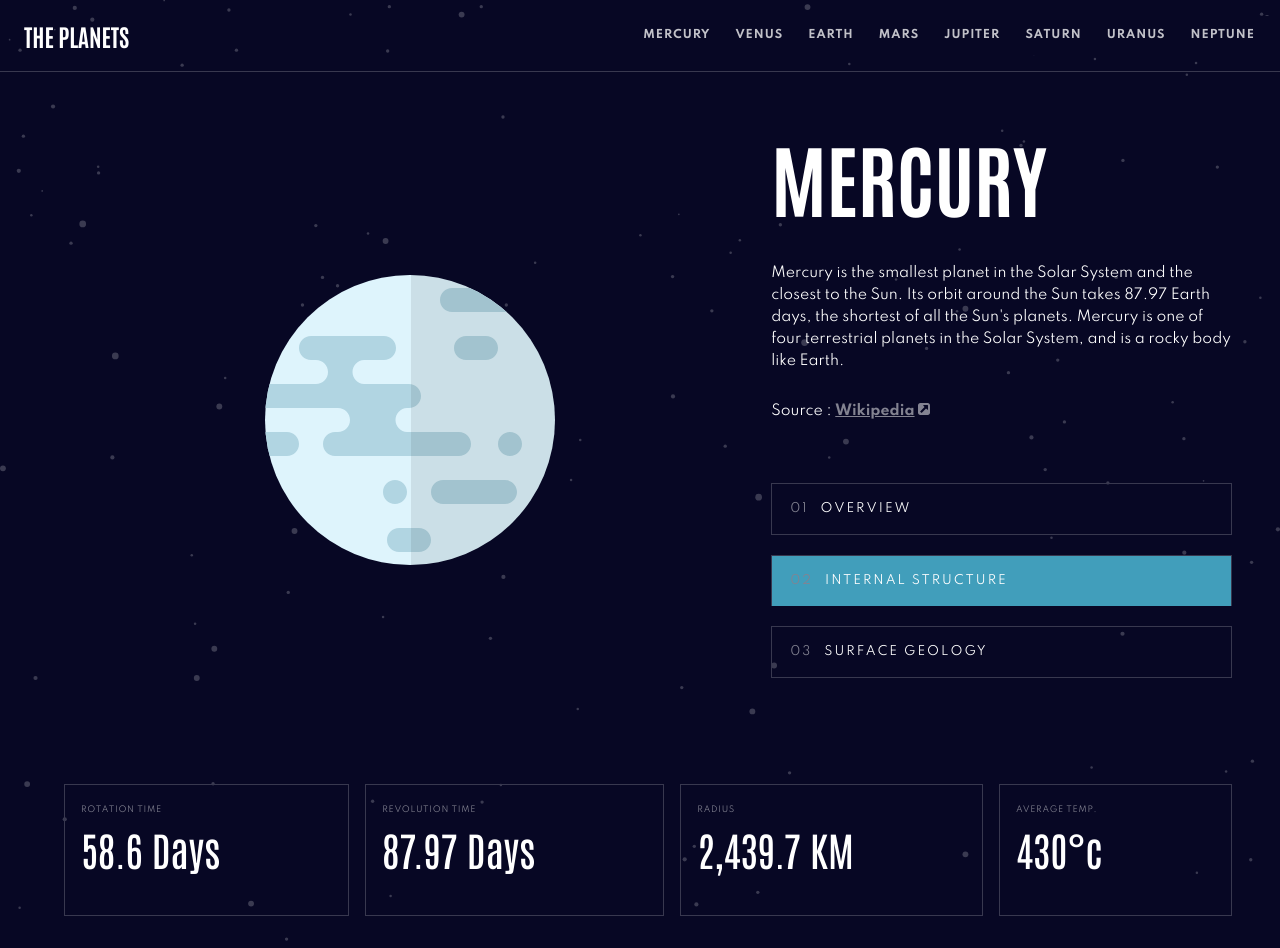
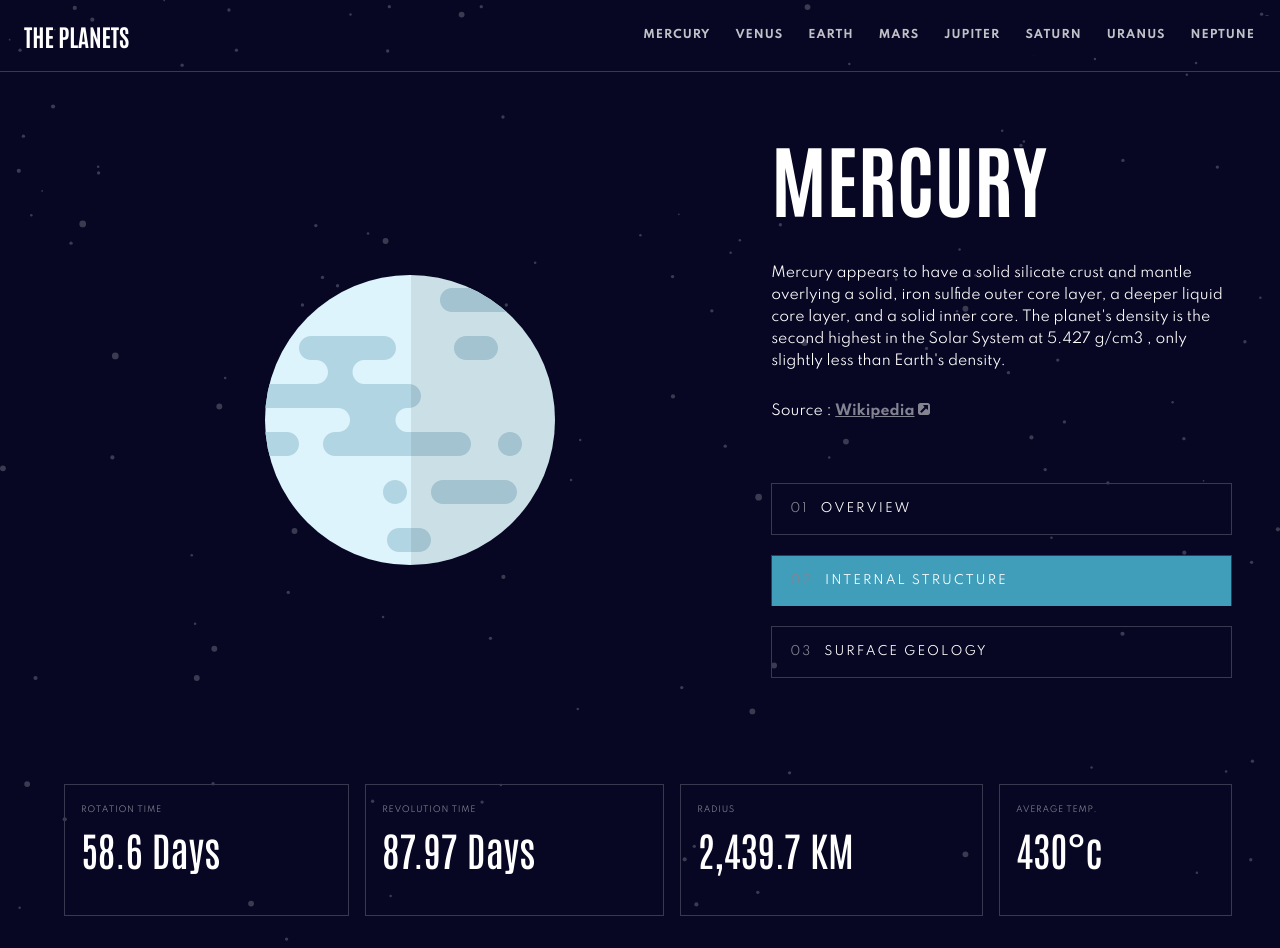
Before and after one commit to TerrenceArceo/planets-fact-site, a React (Create React App) app: page / in a window 1280 px wide. Both pictures are taken after a click on the button "INTERNAL STRUCTURE". Built offline with nearby package versions, Linux system fonts and the light colour scheme.

Commit message:
created anonymous function for each button that changes the state to 'overview', 'surface', 'geology', that will change the description on button click depending on the state of selectedButton

```diff
--- a/src/App.js
+++ b/src/App.js
@@ -32,18 +32,44 @@ function App() {
   function body(index) {
     const planet = planets[index]
 
+    function description() {
+      if (selectedButton === 'overview') {
+        return (
+          <>
+            <p className="description">{planet.overview.content}</p>
+            <p className="description">Source : <a href={planet.overview.source} className="wiki-link">Wikipedia</a> <img src="/assets/icon-source.svg"/></p>
+          </>
+        )
+      } else if (selectedButton === 'structure') {
+        return (
+          <>
+            <p className="description">{planet.structure.content}</p>
+            <p className="description">Source : <a href={planet.structure.source} className="wiki-link">Wikipedia</a> <img src="/assets/icon-source.svg"/></p>
+          </>
+        )
+      } else if (selectedButton === 'geology') {
+        return (
+          <>
+            <p className="description">{planet.geology.content}</p>
+            <p className="description">Source : <a href={planet.geology.source} className="wiki-link">Wikipedia</a> <img src="/assets/icon-source.svg"/></p>
+          </>
+        )
+      }
+    }
+
     return (
       <div className="main-body">
           <div className="BS-info-buttons">
-              <button className={`button-one ${planetColor[index]}`}>Overview</button>
-              <button className={`button-two ${planetColor[index]}`}>{size.width >= 480 ? "Internal Structure" : "structure"}</button>
-              <button className={`button-three ${planetColor[index]}`}>{size.width >= 480 ? "Surface Geology" : "surface"}</button>
+              <button className={`button-one ${planetColor[index]}`} onClick={() => setSelectedButton('overview')}>Overview</button>
+
+              <button className={`button-two ${planetColor[index]}`} onClick={() => setSelectedButton('structure')}>{size.width >= 480 ? "Internal Structure" : "structure"}</button>
+
+              <button className={`button-three ${planetColor[index]}`} onClick={() => setSelectedButton('geology')}>{size.width >= 480 ? "Surface Geology" : "surface"}</button>
           </div>
           <img src={planet.images.planet} alt="mercury" className="img-planet" />
           <div className="info">
               <h1 className="title">{planet.name}</h1>
-              <p className="description">{planet.overview.content}</p>
-              <p className="description">Source : <a href={planet.overview.source} className="wiki-link">Wikipedia</a> <img src="/assets/icon-source.svg"/></p>
+              {description()}
           </div>
           <div className='footer'>
               <div className='footer-info'>
```
